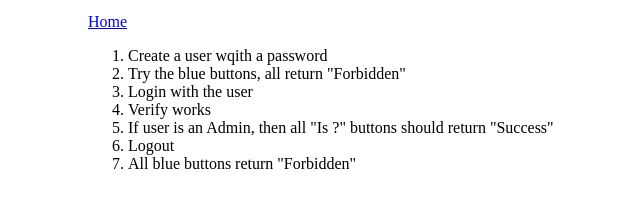
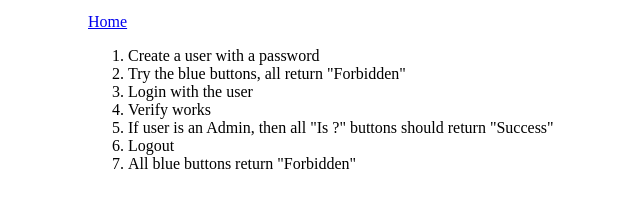
Before and after one commit to pcimino/nodejs-restify-mongodb, a website: page public/login.html in a window 1280 px wide. Shown: the part 313-520 px from the top of the page, 12-652 px from the left. Drawn offline with Linux system fonts and the light colour scheme; no server answers.

```diff
--- a/public/login.html
+++ b/public/login.html
@@ -51,7 +51,7 @@
 <p><a href="/public/index.html">Home</a></p>
 <p>
 <ol>
-<li>Create a user wqith a password</li>
+<li>Create a user with a password</li>
 <li>Try the blue buttons, all return "Forbidden"</li>
 <li>Login with the user</li>
 <li>Verify works</li>
```
Also changed, not shown: 1 other file.
